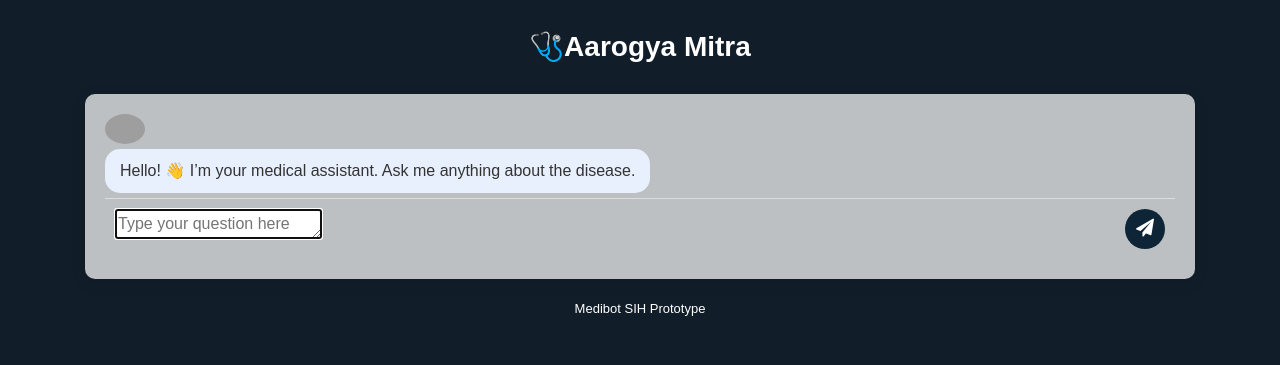
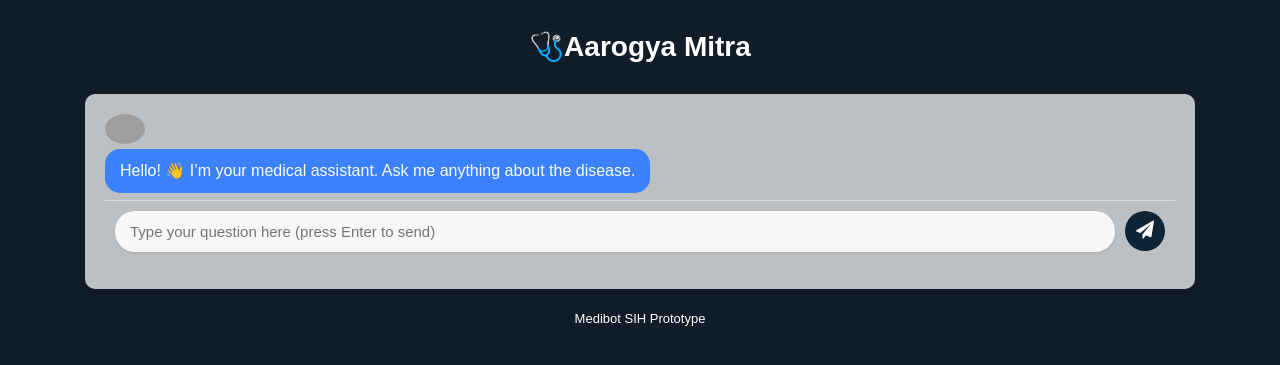
Before and after one commit to Jaym-2005/Aarogya-Mitra, a Flask app: page / in a window 1280 px wide. Shown: the top 365 px of the page. Run offline with Flask 3, Linux system fonts and the light colour scheme; some libraries are stand-ins or nearby versions; grey boxes are pictures that could not be loaded.

Commit message:
new design added

```diff
--- a/static/style.css
+++ b/static/style.css
@@ -22,6 +22,7 @@
   border-radius: 10px;
   box-shadow: 0 4px 15px rgba(0,0,0,0.1);
   padding: 20px;
+
 }
 
 .msg_history {
@@ -40,9 +41,9 @@
   border-radius: 50%;
 }
 .received_withd_msg p {
-  background: #e8f0fe;
+  background: #3a81fb;
   border-radius: 15px;
-  color: #333;
+  color: #ffffff;
   padding: 10px 15px;
   margin: 5px 0;
   display: inline-block;
@@ -50,7 +51,7 @@
 
 /* Outgoing (user) */
 .sent_msg p {
-  background: #1976d2;
+  background: #13b032;
   color: #fff;
   border-radius: 15px;
   padding: 10px 15px;
@@ -81,6 +82,42 @@
   border-radius: 20px;
   background: #f1f3f4;
 }
+
+.time_date {
+  display: block;
+  font-size: 12px;        /* smaller text */
+  color: #888;            /* light gray */
+  margin-top: 2px;
+}
+
+/* User (outgoing) timestamp → right side */
+.sent_msg .time_date {
+  text-align: right;
+  padding-right: 5px;
+}
+
+/* Bot (incoming) timestamp → left side */
+.received_withd_msg .time_date {
+  text-align: left;
+  padding-left: 5px;
+}
+
+/* --- ChatGPT-like input box (add-on) --- */
+.input_msg_write textarea {
+  width: 100%;
+  max-height: 200px;       /* prevent infinite growth */
+  resize: none;            /* disable manual resize */
+  overflow-y: auto;
+  border: none;
+  outline: none;
+  font-size: 15px;
+  line-height: 1.4;
+  padding: 10px 15px;
+  border-radius: 20px;     /* pill shape */
+  background: #f7f7f8;
+  box-shadow: 0 1px 3px rgba(0,0,0,0.1);
+}
+
 .msg_send_btn {
   background: #0d2536;
   border: none;
```
